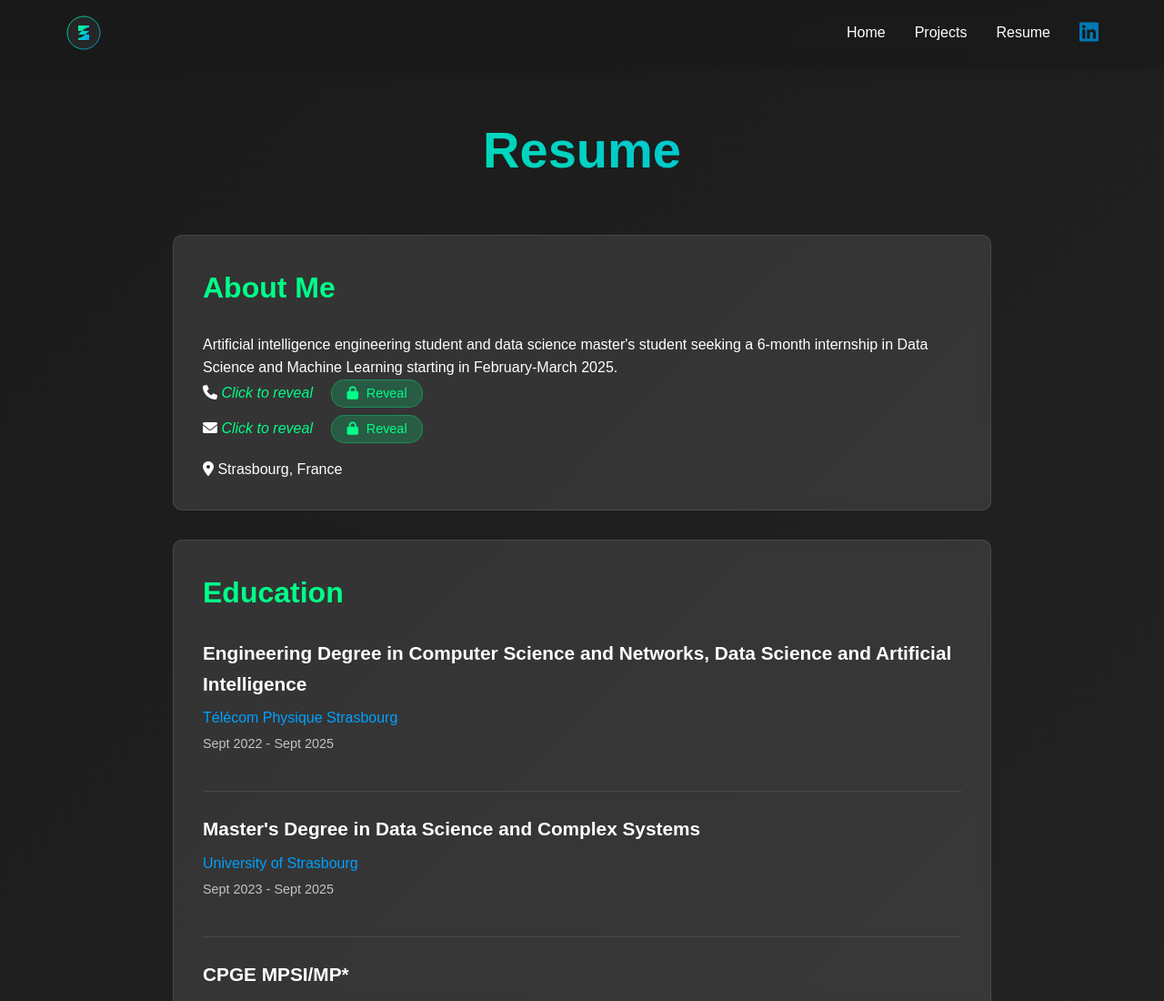
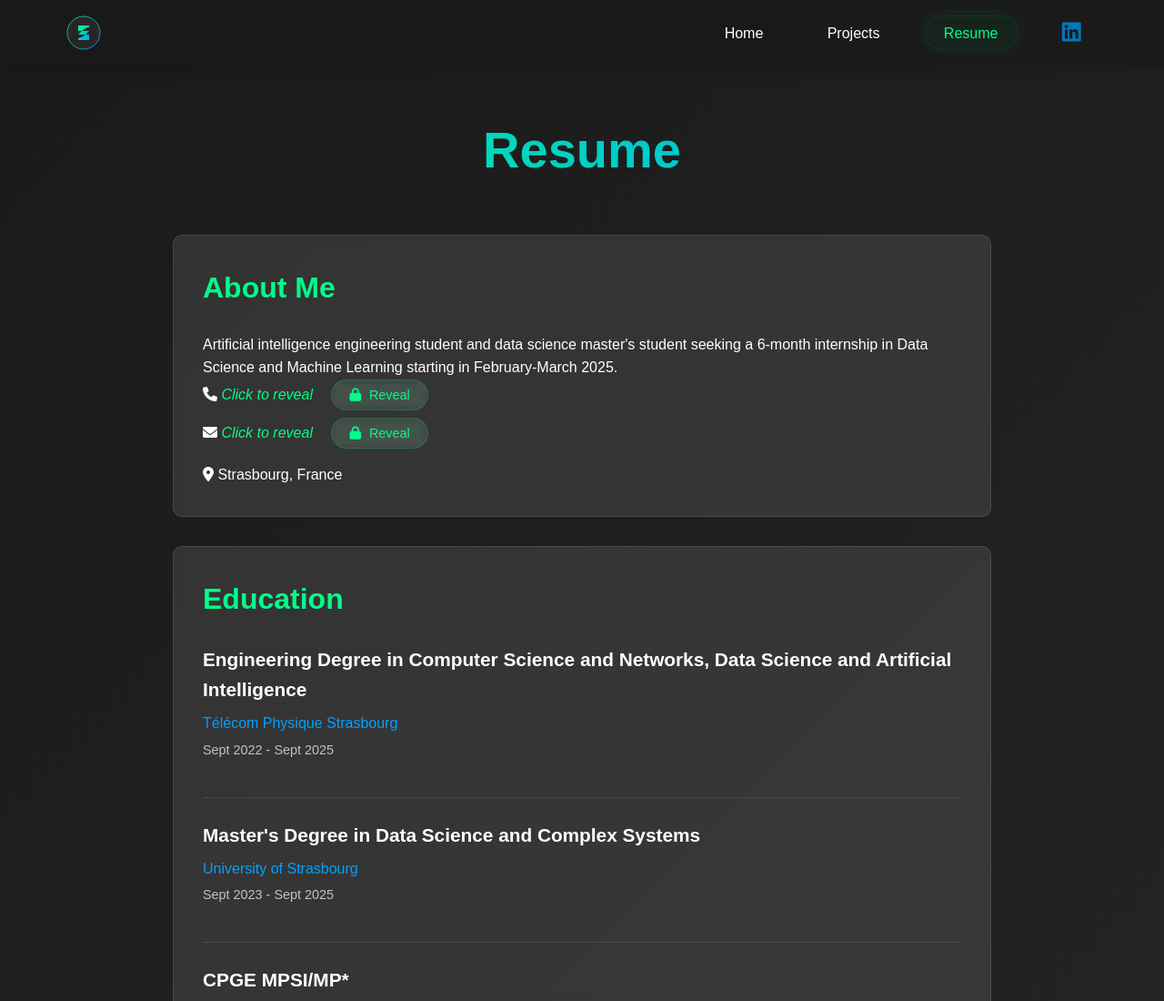
Before and after one commit to zaidghali/mywebsite, a plain HTML site: page resume.html in a window 1280 px wide. Shown: the top 1100 px of the page at 91% size. Drawn offline with Linux system fonts and the light colour scheme.

Commit message:
buttons lights

```diff
--- a/resume.html
+++ b/resume.html
@@ -17,7 +17,7 @@
             <ul class="nav-links">
                 <li><a href="index.html">Home</a></li>
                 <li><a href="projects.html">Projects</a></li>
-                <li><a href="resume.html">Resume</a></li>
+                <li><a href="resume.html" class="active">Resume</a></li>
                 <li><a href="https://www.linkedin.com/in/zaid-ghali/" class="linkedin-nav" target="_blank">
                     <i class="fab fa-linkedin"></i>
                 </a></li>
--- a/styles.css
+++ b/styles.css
@@ -58,7 +58,11 @@ nav {
     text-decoration: none;
     color: #ffffff;
     font-weight: 500;
-    transition: color 0.3s ease;
+    transition: all 0.4s cubic-bezier(0.4, 0, 0.2, 1);
+    padding: 0.6rem 1.2rem;
+    border-radius: 30px;
+    position: relative;
+    overflow: hidden;
 }
 
 .nav-links a:hover {
@@ -73,6 +77,26 @@ nav {
 
 .nav-links .linkedin-nav:hover {
     color: #005582;
+}
+
+/* Add this new style for active state */
+.nav-links a.active {
+    background: rgba(0, 255, 136, 0.05);
+    color: #00ff88;
+    box-shadow: 0 0 20px rgba(0, 255, 136, 0.1);
+    backdrop-filter: blur(5px);
+}
+
+.nav-links a.active::before {
+    content: '';
+    position: absolute;
+    top: 0;
+    left: 0;
+    right: 0;
+    bottom: 0;
+    border: 1px solid rgba(0, 255, 136, 0.2);
+    border-radius: 30px;
+    animation: pulseGlow 2s cubic-bezier(0.4, 0, 0.2, 1) infinite;
 }
 
 /* Hero Section */
@@ -101,21 +125,21 @@ nav {
     -webkit-background-clip: text;
     -moz-background-clip: text;
     -webkit-text-fill-color: transparent;
-    animation: fadeInUp 1s ease-out;
+    animation: fadeInUp 1.2s cubic-bezier(0.4, 0, 0.2, 1);
 }
 
 .welcome-text h2 {
     font-size: 3.5rem;
     margin-bottom: 1rem;
     color: #ffffff;
-    animation: fadeInUp 1s ease-out 0.3s backwards;
+    animation: fadeInUp 1.2s cubic-bezier(0.4, 0, 0.2, 1) 0.3s backwards;
 }
 
 .tagline {
     font-size: 1.5rem;
     color: #00ff88;
     margin-bottom: 2rem;
-    animation: fadeInUp 1s ease-out 0.6s backwards;
+    animation: fadeInUp 1.2s cubic-bezier(0.4, 0, 0.2, 1) 0.6s backwards;
 }
 
 .hero-buttons {
@@ -174,11 +198,26 @@ footer {
 @keyframes fadeInUp {
     from {
         opacity: 0;
-        transform: translateY(20px);
+        transform: translateY(30px);
     }
     to {
         opacity: 1;
         transform: translateY(0);
+    }
+}
+
+@keyframes pulseGlow {
+    0% {
+        opacity: 1;
+        transform: scale(1);
+    }
+    50% {
+        opacity: 0.5;
+        transform: scale(1.05);
+    }
+    100% {
+        opacity: 1;
+        transform: scale(1);
     }
 }
 
@@ -404,20 +443,26 @@ footer {
 }
 
 .reveal-btn {
-    background: rgba(0, 255, 136, 0.2);
-    border: 1px solid rgba(0, 255, 136, 0.3);
+    background: rgba(0, 255, 136, 0.05);
+    border: 1px solid rgba(0, 255, 136, 0.2);
     color: #00ff88;
-    padding: 0.4rem 1rem;
-    border-radius: 15px;
+    padding: 0.5rem 1.2rem;
+    border-radius: 30px;
     cursor: pointer;
     margin-left: 1rem;
     font-size: 0.9rem;
-    transition: all 0.3s ease;
+    transition: all 0.4s cubic-bezier(0.4, 0, 0.2, 1);
+    backdrop-filter: blur(5px);
 }
 
 .reveal-btn:hover {
-    background: rgba(0, 255, 136, 0.3);
-    transform: translateY(-1px);
+    background: rgba(0, 255, 136, 0.1);
+    transform: translateY(-2px);
+    box-shadow: 0 5px 15px rgba(0, 255, 136, 0.15);
+}
+
+.reveal-btn:active {
+    transform: translateY(0);
 }
 
 .reveal-btn i {
```
Also changed, not shown: index.html (+1 -1 lines), projects.html (+1 -1 lines).
